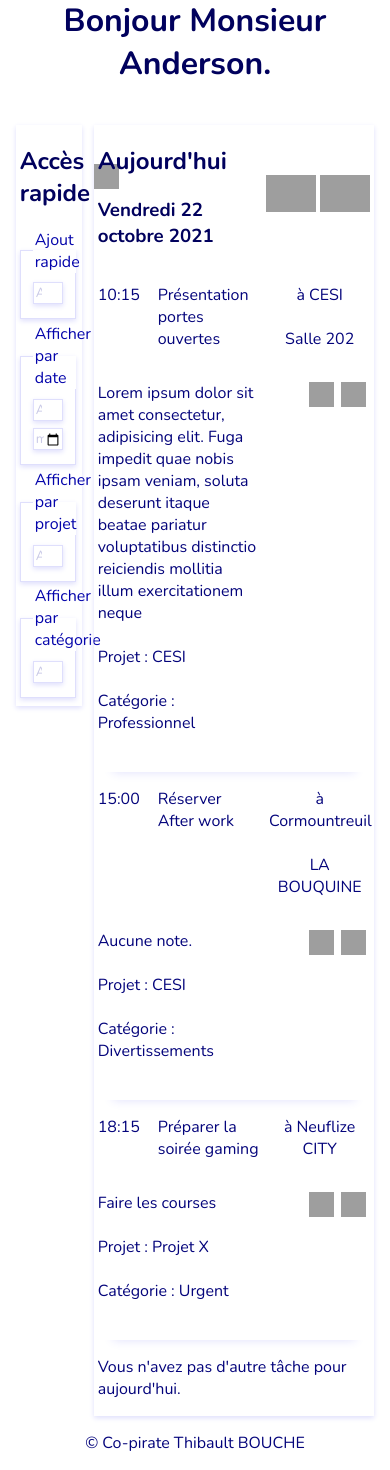
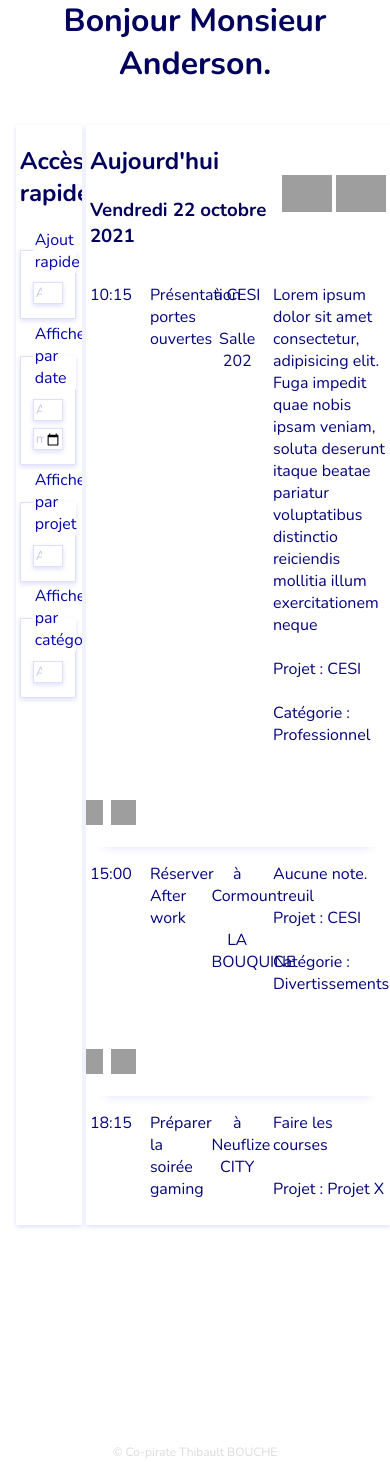
Before and after one commit to Nemamiah/todolist, a PHP site: page / in a window 390 px wide. Shown: the part 101-1571 px from the top of the page. Run offline with PHP 8.4, Linux system fonts and the light colour scheme; grey boxes are pictures that could not be loaded.

Commit message:
resteResponsive

```diff
--- a/base.css
+++ b/base.css
@@ -8,8 +8,10 @@
 }
 
 /* base */
-.tac{
-    text-align: center;
+
+
+.h75{
+    height:75vh;
 }
 
 .m1em{
@@ -86,6 +88,10 @@
 }
 /* margin */
 
+.m0{
+    margin: 0
+}
+
 .mt0{
     margin-top: 0px;
 }
@@ -126,6 +132,10 @@
 
 .ml1{
     margin-left: 1vw;
+}
+
+.ml18{
+    margin-left:18vw;
 }
 
 .mr10p{
--- a/color.css
+++ b/color.css
@@ -28,3 +28,7 @@ input:focus{
 .bsdBorder {
   border: rgb(223 223 252) solid 0.1px;
 }
+
+.bgWhite{
+  background-color: white;
+}
--- a/index.html
+++ b/index.html
@@ -18,7 +18,7 @@
   </head>
 
   <body>
-    <header class="flex spaceB alignC mlr2 headerFixed">
+    <header class="flex spaceB alignC mlr2 fixed headerFixed bgWhite top">
       <a href="#"
         ><img
           src="https://to-do-cdn.microsoft.com/static-assets/c87265a87f887380a04cf21925a56539b29364b51ae53e089c3ee2b2180148c6/icons/logo.png"
@@ -84,9 +84,9 @@
 
     <h1 class="tac mtPage">Bonjour Monsieur Anderson.</h1>
 
-    <main class="flex spaceB mlr2 grid gtc2">
-      <aside class="menuAside">
-        <section class="w15 bsd plr1 pb1">
+    <main class="flex spaceB mlr2 bgWhite">
+      <aside class="menuAside bsd scroller fixed">
+        <section class="w15 plr1">
           <div class="flex spaceB alignC">
             <h2>Accès rapide</h2>
             <input
@@ -189,7 +189,7 @@
         </section>
       </aside>
 
-      <section class="bsd plr1">
+      <section class="bsd plr1 ml18 fixed scroller">
         <article class="flex spaceB alignC">
           <div>
             <h2 class="">Aujourd'hui</h2>
@@ -320,6 +320,8 @@
       </section>
     </main>
 
-    <footer><p class="flex flexC">&copy Co-pirate Thibault BOUCHE</p></footer>
+    <footer class="flex flexC">
+      <p class="tac fixed bottom m0 ptb10">&copy Co-pirate Thibault BOUCHE</p>
+    </footer>
   </body>
 </html>
--- a/main.css
+++ b/main.css
@@ -1,9 +1,29 @@
 
 
+.fixed{
+    position:fixed;
+}
+
 .headerFixed{
-    position: fixed;
-    background-color: white;
     width: 95vw;
-    top: 0;
     padding-top: 15px;
 }
+
+.top{
+    top: 0;
+}
+
+.bottom{
+    bottom: 0;
+}
+
+.tac{
+    text-align: center;
+}
+
+.scroller {
+    width: auto;
+    height: 70vh;
+    overflow-y: scroll;
+    scrollbar-width: thin;
+  }
--- a/typo.css
+++ b/typo.css
@@ -33,3 +33,11 @@ p{
 legend{
     color: #0404AB;
 }
+
+footer{
+    font-size: 12px;
+}
+
+footer p{
+    color:#dbdade
+}
```
